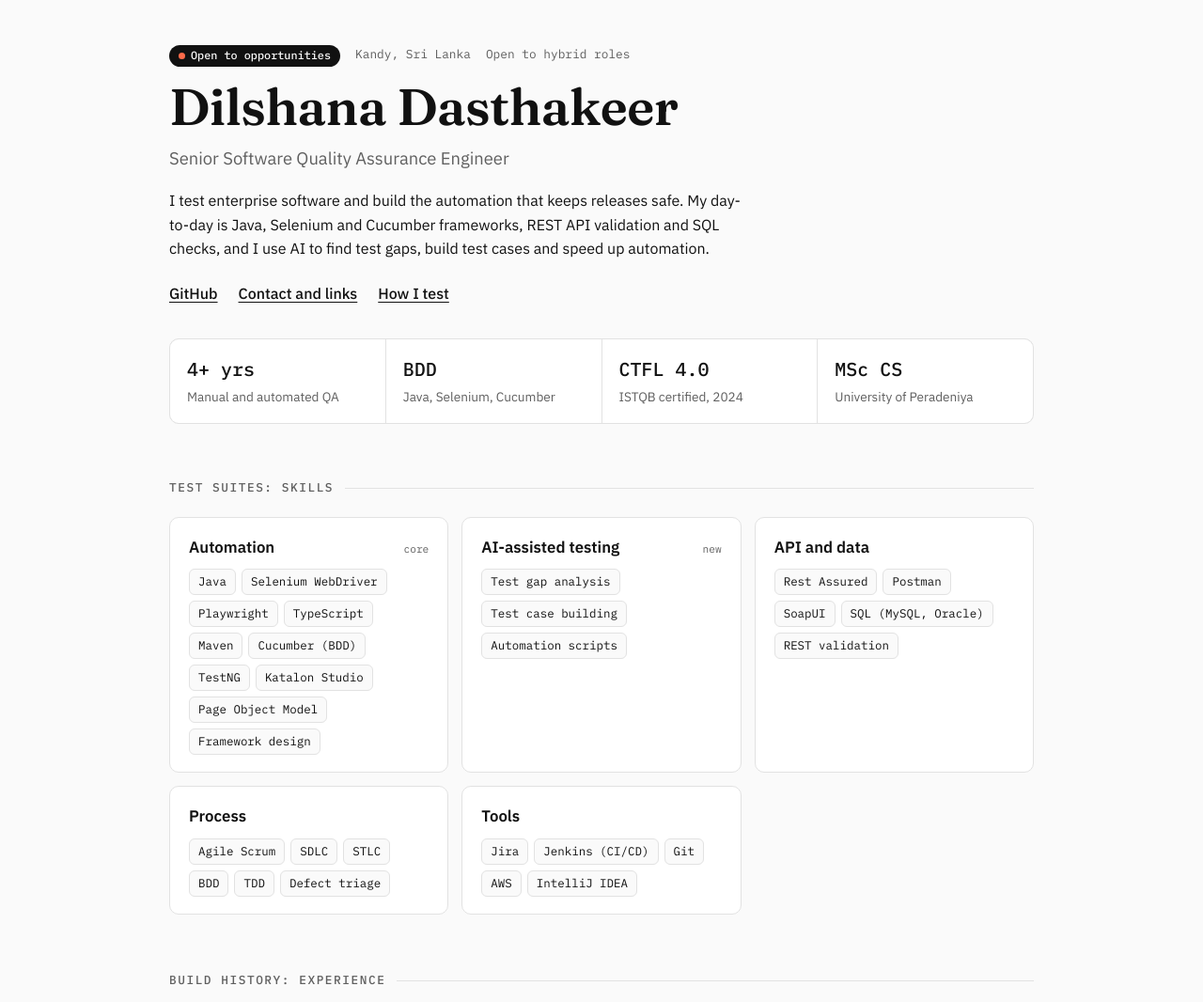
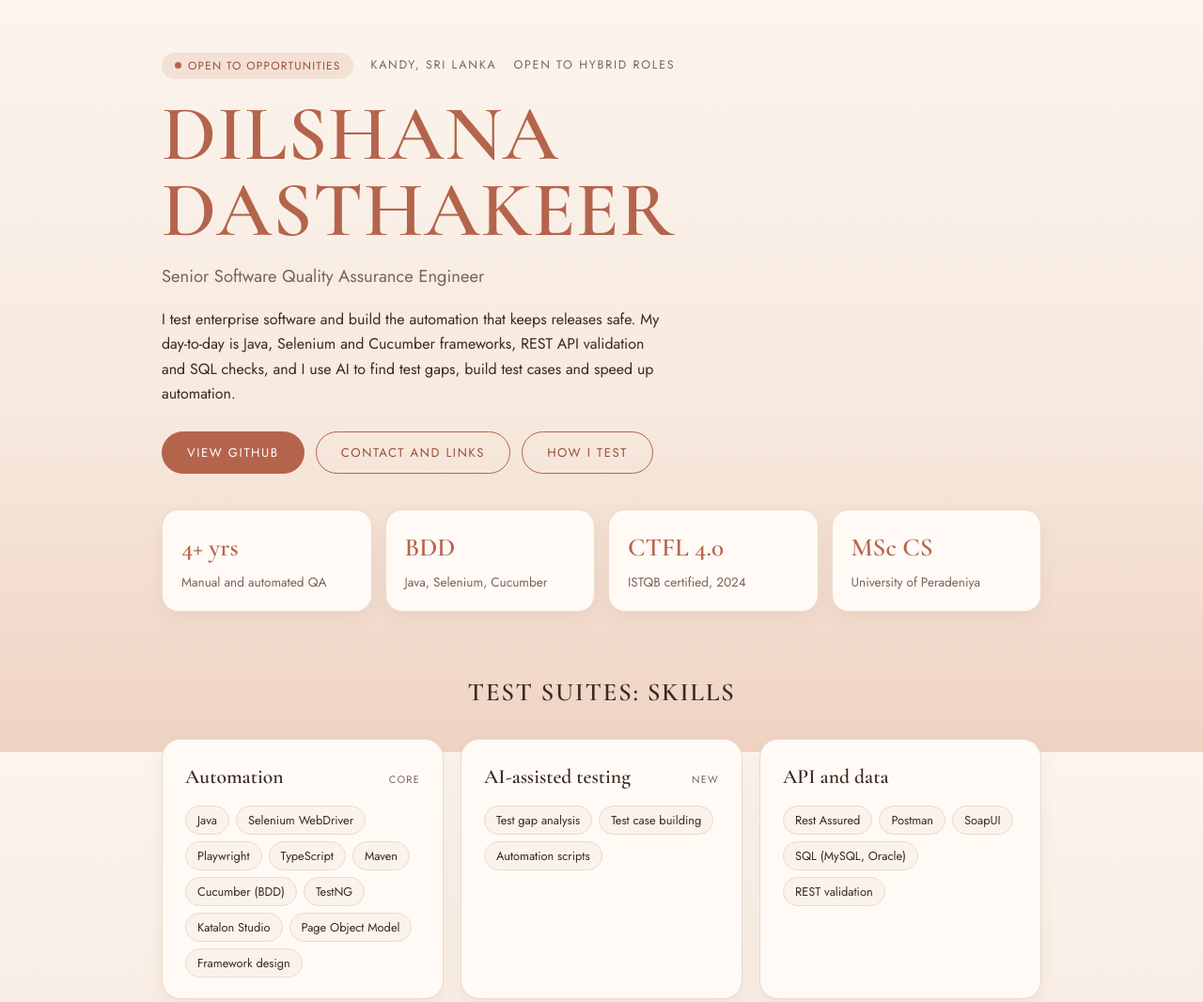
Before and after one commit to dilshana-dasthakeer/dilshana-dasthakeer.github.io, a plain HTML site: page index.html in a window 1280 px wide. Shown: the top 1066 px of the page at 94% size. Drawn offline with nearby package versions, Linux system fonts and the light colour scheme.

Commit message:
Update index.html

```diff
--- a/index.html
+++ b/index.html
@@ -6,70 +6,68 @@
 <title>Dilshana Dasthakeer QA Portfolio</title>
 <link rel="preconnect" href="https://fonts.googleapis.com">
 <link rel="preconnect" href="https://fonts.gstatic.com" crossorigin>
-<link href="https://fonts.googleapis.com/css2?family=IBM+Plex+Mono:wght@400;500&family=IBM+Plex+Sans:wght@400;500;600&family=Fraunces:opsz,wght@9..144,600&display=swap" rel="stylesheet">
+<link href="https://fonts.googleapis.com/css2?family=Cormorant+Garamond:wght@500;600;700&family=Jost:wght@400;500;600&display=swap" rel="stylesheet">
 <style>
 :root{
-  --bg:#fafafa; --surface:#ffffff; --ink:#111111; --muted:#5f5f5f; --line:#e2e2e2;
-  --accent:#111111; --accent-soft:#efefef; --warn:#e8553d;
-  --font-display:'Fraunces',Georgia,serif;
-  --font-body:'IBM Plex Sans',system-ui,-apple-system,'Segoe UI',sans-serif;
-  --font-mono:'IBM Plex Mono',ui-monospace,Menlo,Consolas,monospace;
+  --bg:#faf3ec; --surface:#fffaf5; --ink:#3a2922; --muted:#7b6358; --line:#ecd9cb;
+  --accent:#b5644c; --accent-dark:#9a4f39; --accent-soft:#f3e1d5;
+  --font-display:'Cormorant Garamond',Georgia,serif;
+  --font-body:'Jost',system-ui,-apple-system,'Segoe UI',sans-serif;
   color-scheme:light;
-}
-@media (prefers-color-scheme:dark){
-  :root{
-    --bg:#0b0b0b; --surface:#141414; --ink:#f2f2f2; --muted:#a3a3a3; --line:#2b2b2b;
-    --accent:#f2f2f2; --accent-soft:#1f1f1f; --warn:#ff7a63; color-scheme:dark;
-  }
 }
 *{box-sizing:border-box}
 html{scroll-behavior:smooth}
-body{margin:0;background:var(--bg);color:var(--ink);font-family:var(--font-body);font-size:16px;line-height:1.6}
-a{color:var(--accent);text-underline-offset:3px}
-a:focus-visible{outline:2px solid var(--accent);outline-offset:3px;border-radius:4px}
-.wrap{max-width:960px;margin:0 auto;padding:0 20px}
+body{margin:0;color:var(--ink);font-family:var(--font-body);font-size:16px;line-height:1.65;
+  background:linear-gradient(180deg,#fbf5ee 0%,#f7e9de 55%,#efd3c3 100%);background-attachment:fixed}
+a{color:var(--accent-dark);text-underline-offset:3px}
+a:focus-visible{outline:2px solid var(--accent);outline-offset:3px;border-radius:6px}
+.wrap{max-width:980px;margin:0 auto;padding:0 22px}
 h1,h2,h3{text-wrap:balance;margin:0}
-h1{font-family:var(--font-display);font-size:clamp(2.1rem,6vw,3.4rem);line-height:1.08;letter-spacing:-.01em}
-h2{font-family:var(--font-mono);font-size:.8rem;font-weight:500;text-transform:uppercase;letter-spacing:.12em;color:var(--muted);display:flex;gap:12px;align-items:center;margin-bottom:20px}
-h2::after{content:"";flex:1;height:1px;background:var(--line)}
+h1{font-family:var(--font-display);font-weight:600;text-transform:uppercase;font-size:clamp(2.8rem,9vw,5.2rem);line-height:.98;letter-spacing:.01em;color:var(--accent)}
+h2{font-family:var(--font-display);font-weight:600;font-size:1.7rem;text-transform:uppercase;letter-spacing:.06em;text-align:center;margin-bottom:26px}
 h3{font-size:1.05rem;font-weight:600}
 p{margin:0}
-header{padding:48px 0 28px}
-.eyebrow{font-family:var(--font-mono);font-size:.8rem;color:var(--muted);margin-bottom:14px;display:flex;flex-wrap:wrap;gap:6px 16px}
-.pill{display:inline-flex;align-items:center;gap:6px;font-family:var(--font-mono);font-size:.74rem;font-weight:500;padding:2px 10px;border-radius:999px;background:var(--ink);color:var(--bg)}
-.pill::before{content:"";width:7px;height:7px;border-radius:50%;background:#ff6b4a}
-.role-line{font-size:1.15rem;color:var(--muted);margin-top:10px}
-.lede{max-width:65ch;margin-top:18px}
-.links{display:flex;flex-wrap:wrap;gap:10px 22px;margin-top:22px;font-weight:500}
-.summary{display:grid;grid-template-columns:repeat(4,1fr);gap:1px;background:var(--line);border:1px solid var(--line);border-radius:10px;overflow:hidden;margin-top:34px}
-.summary div{background:var(--surface);padding:16px 18px;min-width:0}
-.summary b{display:block;font-family:var(--font-mono);font-size:1.25rem;font-weight:500;color:var(--accent)}
+header{padding:56px 0 30px}
+.eyebrow{font-size:.78rem;letter-spacing:.14em;text-transform:uppercase;color:var(--muted);margin-bottom:18px;display:flex;flex-wrap:wrap;gap:6px 18px;align-items:center}
+.pill{display:inline-flex;align-items:center;gap:7px;font-size:.74rem;letter-spacing:.1em;padding:4px 14px;border-radius:999px;background:var(--accent-soft);color:var(--accent-dark)}
+.pill::before{content:"";width:7px;height:7px;border-radius:50%;background:var(--accent)}
+.role-line{font-size:1.15rem;color:var(--muted);margin-top:14px}
+.lede{max-width:56ch;margin-top:18px}
+.links{display:flex;flex-wrap:wrap;gap:12px;margin-top:26px}
+.btn{display:inline-block;padding:11px 26px;border-radius:999px;background:var(--accent);color:#fff;text-decoration:none;font-size:.82rem;letter-spacing:.12em;text-transform:uppercase;border:1px solid var(--accent)}
+.btn:hover{background:var(--accent-dark)}
+.btn.ghost{background:transparent;color:var(--accent-dark)}
+.btn.ghost:hover{background:var(--accent-soft)}
+.summary{display:grid;grid-template-columns:repeat(4,1fr);gap:14px;margin-top:38px}
+.summary div{background:var(--surface);border:1px solid var(--line);border-radius:18px;padding:18px 20px;min-width:0;box-shadow:0 6px 18px rgba(120,70,45,.07)}
+.summary b{display:block;font-family:var(--font-display);font-size:1.7rem;font-weight:600;color:var(--accent)}
 .summary span{font-size:.85rem;color:var(--muted)}
-section{padding:30px 0}
-.grid{display:grid;grid-template-columns:repeat(auto-fit,minmax(260px,1fr));gap:14px}
-.card{background:var(--surface);border:1px solid var(--line);border-radius:10px;padding:18px 20px;min-width:0}
-.card h3{margin-bottom:10px;display:flex;justify-content:space-between;gap:10px;align-items:baseline}
-.card h3 small{font-family:var(--font-mono);font-size:.7rem;font-weight:400;color:var(--muted)}
-.tags{display:flex;flex-wrap:wrap;gap:6px}
-.tags span{font-family:var(--font-mono);font-size:.78rem;padding:3px 9px;border:1px solid var(--line);border-radius:6px;background:var(--bg)}
-.timeline{display:grid;gap:14px}
-.build{display:grid;grid-template-columns:150px 1fr;gap:20px;background:var(--surface);border:1px solid var(--line);border-radius:10px;padding:20px}
-.build .when{font-family:var(--font-mono);font-size:.78rem;color:var(--muted)}
-.build .when b{display:block;color:var(--accent);font-weight:500;margin-bottom:2px}
+section{padding:34px 0}
+.grid{display:grid;grid-template-columns:repeat(auto-fit,minmax(270px,1fr));gap:18px}
+.card{background:var(--surface);border:1px solid var(--line);border-radius:20px;padding:22px 24px;min-width:0;box-shadow:0 6px 18px rgba(120,70,45,.07)}
+.card h3{margin-bottom:12px;display:flex;justify-content:space-between;gap:10px;align-items:baseline;font-family:var(--font-display);font-size:1.35rem;font-weight:600}
+.card h3 small{font-family:var(--font-body);font-size:.68rem;font-weight:400;letter-spacing:.12em;text-transform:uppercase;color:var(--muted)}
+.tags{display:flex;flex-wrap:wrap;gap:7px}
+.tags span{font-size:.8rem;padding:4px 12px;border:1px solid var(--line);border-radius:999px;background:var(--bg)}
+.timeline{display:grid;gap:18px}
+.build{display:grid;grid-template-columns:160px 1fr;gap:22px;background:var(--surface);border:1px solid var(--line);border-radius:20px;padding:24px;box-shadow:0 6px 18px rgba(120,70,45,.07)}
+.build .when{font-size:.8rem;color:var(--muted)}
+.build .when b{display:block;color:var(--accent);font-weight:600;margin-bottom:2px;letter-spacing:.04em}
+.build h3{font-family:var(--font-display);font-size:1.4rem;font-weight:600}
 .build .org{color:var(--muted);font-size:.92rem;margin:2px 0 10px}
 ul{margin:0;padding-left:1.1em}
-li{margin:4px 0;max-width:70ch}
+li{margin:5px 0;max-width:70ch}
 li::marker{color:var(--accent)}
 .case{display:grid;gap:8px}
-.case .id{font-family:var(--font-mono);font-size:.74rem;color:var(--warn)}
+.case .id{font-size:.72rem;letter-spacing:.14em;color:var(--accent)}
 .case p{color:var(--muted);font-size:.95rem}
-.edu{display:grid;grid-template-columns:repeat(auto-fit,minmax(280px,1fr));gap:14px}
+.edu{display:grid;grid-template-columns:repeat(auto-fit,minmax(280px,1fr));gap:18px}
 .edu .card p{color:var(--muted);font-size:.93rem}
-.certs{display:grid;grid-template-columns:repeat(auto-fit,minmax(260px,1fr));gap:10px}
-.certs div{background:var(--surface);border:1px solid var(--line);border-radius:8px;padding:12px 14px;font-size:.92rem}
+.certs{display:grid;grid-template-columns:repeat(auto-fit,minmax(260px,1fr));gap:12px}
+.certs div{background:var(--surface);border:1px solid var(--line);border-radius:14px;padding:14px 16px;font-size:.92rem}
 .certs div small{display:block;color:var(--muted);font-size:.8rem;margin-top:2px}
-footer{padding:36px 0 56px;color:var(--muted);font-size:.9rem}
-footer .wrap{border-top:1px solid var(--line);padding-top:22px;display:flex;flex-wrap:wrap;justify-content:space-between;gap:10px}
+footer{padding:40px 0 60px;color:var(--muted);font-size:.9rem;text-align:center}
+footer .wrap{border-top:1px solid var(--line);padding-top:24px;display:flex;flex-wrap:wrap;justify-content:center;gap:8px 24px}
 @media (max-width:640px){
   .summary{grid-template-columns:repeat(2,1fr)}
   .build{grid-template-columns:1fr;gap:8px}
@@ -85,9 +83,9 @@ footer .wrap{border-top:1px solid var(--line);padding-top:22px;display:flex;flex
     <p class="role-line">Senior Software Quality Assurance Engineer</p>
     <p class="lede">I test enterprise software and build the automation that keeps releases safe. My day-to-day is Java, Selenium and Cucumber frameworks, REST API validation and SQL checks, and I use AI to find test gaps, build test cases and speed up automation.</p>
     <div class="links">
-      <a href="https://github.com/dilshana-dasthakeer">GitHub</a>
-      <a href="https://linktr.ee/Dilshana6">Contact and links</a>
-      <a href="https://github.com/dilshana-dasthakeer/selenium-java-testng-framework/blob/main/docs/TEST_STRATEGY.md">How I test</a>
+      <a class="btn" href="https://github.com/dilshana-dasthakeer">View GitHub</a>
+      <a class="btn ghost" href="https://linktr.ee/Dilshana6">Contact and links</a>
+      <a class="btn ghost" href="https://github.com/dilshana-dasthakeer/selenium-java-testng-framework/blob/main/docs/TEST_STRATEGY.md">How I test</a>
     </div>
     <div class="summary" role="list">
       <div role="listitem"><b>4+ yrs</b><span>Manual and automated QA</span></div>
```
